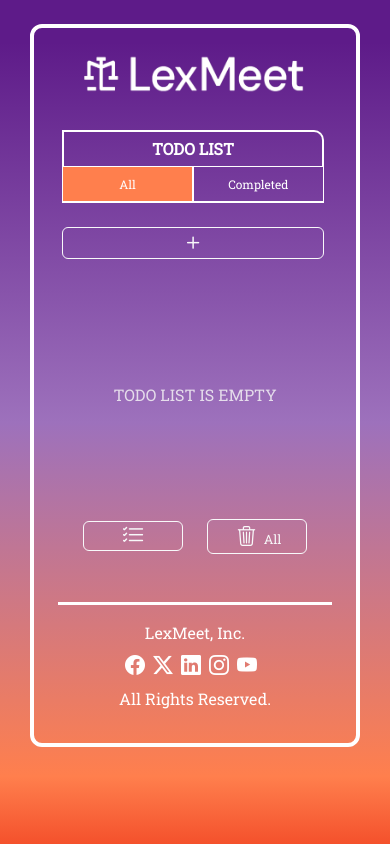
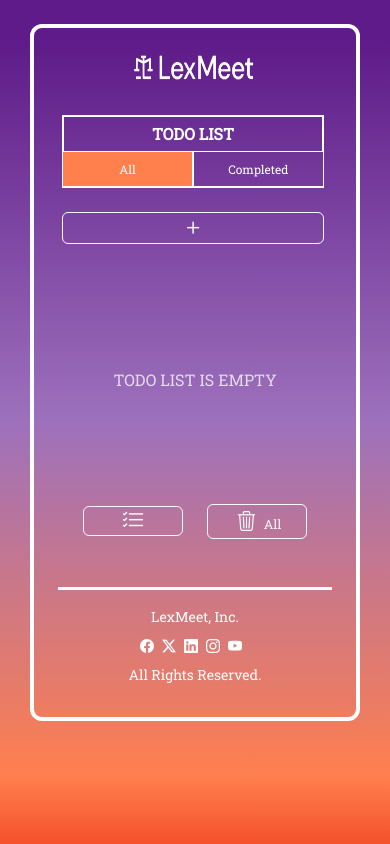
Before and after one commit to micaporras/lexmeet, a React (Vite) app in the folder to-do/: page / in a window 390 px wide. Built offline with nearby package versions, Linux system fonts and the light colour scheme.

Commit message:
fix responsiveness
complete

```diff
--- a/to-do/src/App.css
+++ b/to-do/src/App.css
@@ -15,7 +15,13 @@
   display: none;
 }
 
-a:hover {
+.logo {
+  height: 50px;
+  width: 230px;
+  cursor: pointer;
+}
+
+a i:hover {
   color: #5E1B89;
 }
 
@@ -25,7 +31,23 @@
     margin: 0;
     padding: 0;
   }
+
   body {
     width: 100vw; /* Make the body take the full viewport width */
     padding: 0;
-  }}
+  }
+
+  .logo {
+    height: 35px;
+    width: 125px;
+  }
+
+  .footer{
+    font-size: 14px;
+  }
+
+  .footer a i{
+    font-size: 14px;
+  }
+
+}
--- a/to-do/src/App.jsx
+++ b/to-do/src/App.jsx
@@ -9,12 +9,12 @@
     <div className='container my-4'> {/* The whole container */}
       {/* The LexMeet logo */}
       <div div className='mx-auto p-4' style={{width: "90%", backgroundColor: "transparent", border: "solid white 4px", borderRadius: "12px"}}>
-        <a href="https://lexmeet.com/" target="_blank"><img className="mb-3" src="logo1.png" style={{height:50, width:230, cursor: "pointer"}}/></a>
+        <a href="https://lexmeet.com/" target="_blank"><img className="mb-3 logo" src="logo1.png"/></a>
 
         <Todo />
 
         {/* Footer */}
-        <div className='position-relative bottom-0 mt-5 text-white text-center p-2' style={{borderTop: "solid white 3px"}}>
+        <div className='position-relative bottom-0 mt-5 text-white text-center p-2 footer' style={{borderTop: "solid white 3px"}}>
           <div className='mt-2 mb-2'>
             LexMeet, Inc.
           </div>
--- a/to-do/src/components/todo/Todo.css
+++ b/to-do/src/components/todo/Todo.css
@@ -60,7 +60,7 @@
     .navbar-brand {
       font-size: 1rem;
       border: solid 1px white;
-      border-top-right-radius: 0px;
+      border-top-right-radius: 0px !important;
       font-weight: 500;
     }
 
@@ -113,6 +113,19 @@
     .modal-body, .modal-footer {
       font-size: 0.9rem;
     }
+
+    .modal-fade .modal-content {
+      padding: 10px;
+    }
+
+    .modal-fade .modal-title {
+      font-size: 1rem;
+    }
+
+    .modal-fade .modal-body, .modal-footer {
+      font-size: 0.9rem;
+    }
+
 }
 
 @media (min-width: 992px) {
@@ -172,19 +185,65 @@
     .todo-item-content {
       grid-template-columns: 10% 85%;
       text-align: left;
+      margin-left: 5px;
+    }
+
+    .todo-item-content i {
+      font-size: 14px;
     }
 
     .todo-item-details {
       grid-template-rows: 1fr 1fr;
       margin-left: 1rem;
+      font-size: smaller;
     }
 
-      h5 {
+    .todo-item-details1 {
+      font-size: 10px !important;
+      justify-content: left;
+      display: block !important;
+      width: 100%;
+      margin-top: 3px;
+      margin-bottom: 10px;
+    }
+
+    .todo-container1 {
+      display: grid;
+      grid-template-rows: 50% 50%;
+    }
+
+    .todo-item-details h5 {
       font-size: 16px;
+    }
+
+    .todo-container {
+      display: grid;
+      grid-template-rows: 20% 60%;
     }
 
     .todo-item-icons {
       text-align: right;
       margin-top: 0.5rem;
     }
+
+    .todo-item-icons i {
+      font-size: 14px;
+      margin: 2px !important;
+      padding: 0;
     }
+
+    .letter-spacing {
+      letter-spacing: 0px;
+    }
+
+    .letter-spacing i {
+      font-size: 14px;
+    }
+
+  }
+
+  @media (max-width: 389px) {
+    .todo-item-details h5 {
+      font-size: 14px;
+    }
+  }
--- a/to-do/src/components/todo/Todo.jsx
+++ b/to-do/src/components/todo/Todo.jsx
@@ -151,6 +151,9 @@
         }
       }
     }
+    toast.success("Task Updated", {
+      icon: <i className="bi bi-hand-thumbs-up-fill h3" style={{color: "#5E1B89"}}></i>
+      })
   }
 
 
@@ -328,13 +331,13 @@
                   onClick={() => changeTaskStatus(todo.task)}> </i>
                 </div>
 
-                <div style={{fontSize: "12px", width: "100%", textAlign: "left",
+                <div className="todo-container" style={{fontSize: "12px", width: "100%", textAlign: "left",
                   display: "grid", gridTemplateRows: "50% 40%", marginLeft: "1%", alignContent: "center"
                 }}>
                   <div className="todo-item-details" style={{height: "100%", cursor: "pointer"}} onClick={() => openDetailsModal(todo)}>
                     <i><h5>{todo.task}</h5></i>
                   </div>
-                  <div style={{height: "100%", color: "rgba(245, 245, 245, 0.822)"}}>
+                  <div className="todo-item-details" style={{height: "100%", color: "rgba(245, 245, 245, 0.822)"}}>
                     <div>{"Deadline: " + todo.deadlineOn}</div>
 
                   </div>
@@ -356,7 +359,7 @@
       {
         isCompleted === true && completedTodos.map((todo, index) => {
           return (
-            <div key={index} className='rounded m-2 p-1 row text-white' style={{backgroundColor: todo.completed ? "#5E1B89" : "transparent",
+            <div key={index} className='rounded m-2 p-1 row text-white todo-container1' style={{backgroundColor: todo.completed ? "#5E1B89" : "transparent",
             border: todo.completed ? "solid white 1px" : "solid white 2px", textAlign: "left"}}>
 
               <div className='me-auto col-sm-8 letter-spacing' style={{alignContent: "center"}}>
@@ -366,7 +369,7 @@
                 onClick={() => changeTaskStatus(todo.task)}> {todo.task}</i>
               </div>
 
-              <div className="d-grid col-sm-4" style={{height: "100%", gridTemplateRows: "50% 50%", fontSize: "12px",
+              <div className="d-grid col-sm-4 todo-item-details1" style={{height: "100%", gridTemplateRows: "50% 50%", fontSize: "12px",
                 textAlign: "left", justifyContent: "end"}}>
                 <div style={{width: "100%"}}>
                   {"Created on: " + todo.createdOn}
@@ -380,6 +383,15 @@
             </div>
           )})
       }
+
+      <div className="mt-4 position-relative">
+        <button className="btn btn-outline-light me-4 p-0" onClick={() => checkAll()} style={{width: "100px"}}>
+          <i className="bi bi-list-check h3"></i>
+        </button>
+        <button className="btn btn-outline-light p-1" style={{width: "100px"}} data-bs-toggle="modal" data-bs-target="#deleteAllModal">
+          <i className="bi bi-trash3 h5 p-1"></i> All
+        </button>
+      </div>
 
       {/* Modals */}
 
@@ -445,6 +457,7 @@
         <Modal.Body>
           <input type="text" className="form-control text-secondary mb-2" value={editTask.task}
           onChange={(e) => setEditTask({ ...editTask, task: e.target.value })} />
+          <label className="text-secondary ms-1 me-2">Deadline</label>
           <DatePicker
               selected={editTask.deadlineOn}
               onChange={(date) => setEditTask({ ...editTask, deadlineOn: date })}
@@ -470,15 +483,7 @@
         </Modal.Footer>
       </Modal>
 
-      <div className="mt-4 position-relative">
-        <button className="btn btn-outline-light me-4 p-0" onClick={() => checkAll()} style={{width: "100px"}}>
-          <i className="bi bi-list-check h3"></i>
-        </button>
-        <button className="btn btn-outline-light p-1" style={{width: "100px"}} data-bs-toggle="modal" data-bs-target="#deleteAllModal">
-          <i className="bi bi-trash3 h5 p-1"></i> All
-        </button>
-
-        <div className="modal fade text-secondary" id="deleteAllModal" tabindex="-1" aria-labelledby="deleteAllModalLabel" aria-hidden="true">
+      <div className="modal fade text-secondary modal-fade" id="deleteAllModal" tabindex="-1" aria-labelledby="deleteAllModalLabel" aria-hidden="true">
           <div className="modal-dialog modal-dialog-centered">
             <div className="modal-content">
               <div className="modal-header">
@@ -497,7 +502,6 @@
             </div>
           </div>
         </div>
-      </div>
 
     </div>
   )
```
Lines whose indentation alone changed are shown as unchanged.
